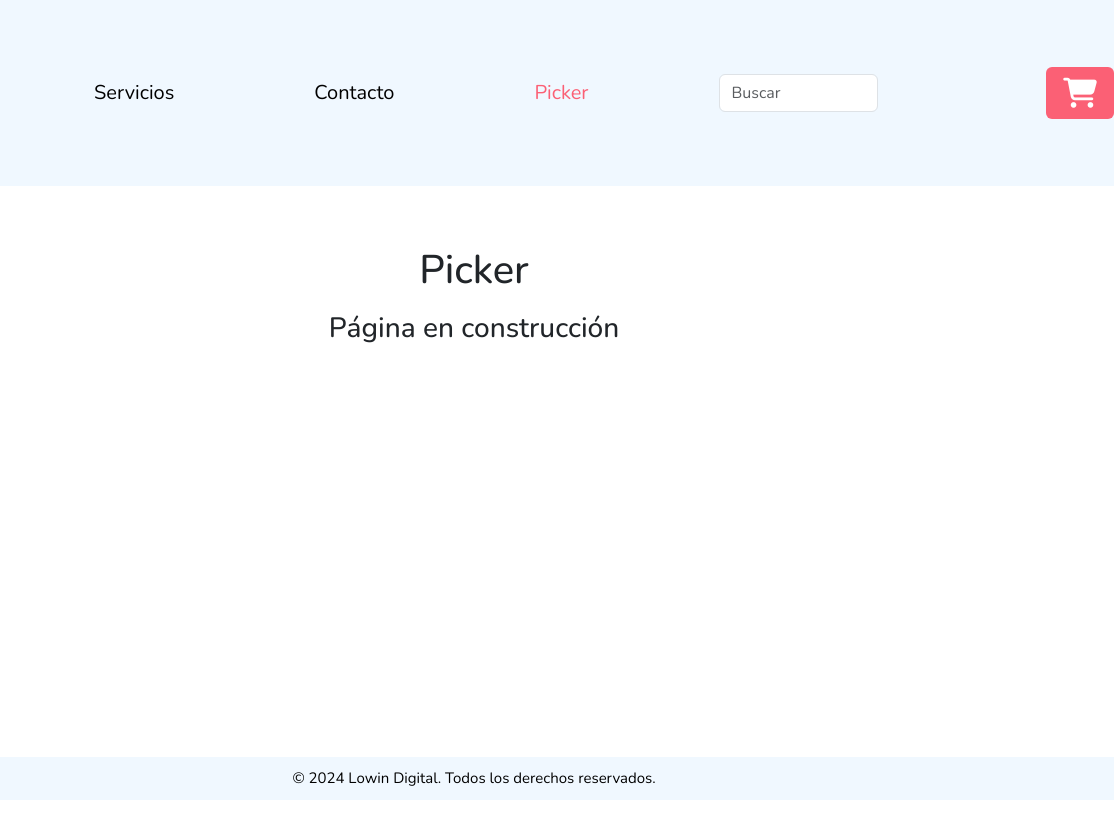
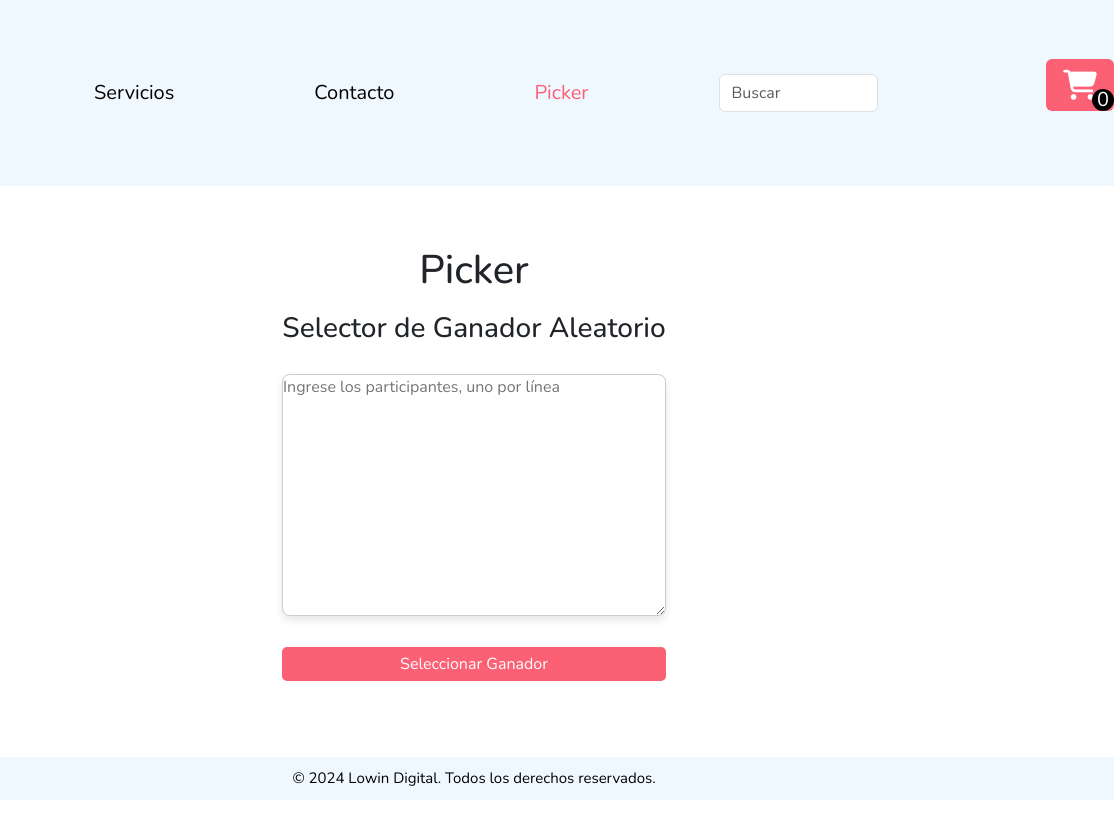
Before and after one commit to melicorreia/LandingPageCoder, a plain HTML site: page pages/picker.html in a window 1280 px wide. Shown: the full height of the page, 166-1280 px from the left. Drawn offline with nearby package versions, Linux system fonts and the light colour scheme; files whose address does not match are found by name.

Commit message:
Modificaciones 3

```diff
--- a/css/style.css
+++ b/css/style.css
@@ -287,9 +287,9 @@ figure {
     padding: 5px 10px;
     border-radius: 5px;
     cursor: pointer;
-    width: 100%;
     padding: 5px;
     margin-bottom: 20px;
+    width: 50px;
 }
 
 .close-button:hover {
@@ -339,3 +339,39 @@ figure {
     background-color: white;
     transition: background-color 0.5s ease;
 }
+
+.selector {
+    display: inline-block;
+    flex-direction: column;
+    justify-items: center;
+    width: 100%;
+}
+
+main textarea {
+    width: 30vw;
+    border: 1px solid #ccc;
+    box-shadow: 0px 4px 8px rgba(0, 0, 0, 0.1);
+    border-radius: 8px;
+}
+
+.btn-ganador {
+    background-color: rgb(251, 96, 117);
+    color: white;
+    border: none;
+    padding: 5px 10px;
+    border-radius: 5px;
+    cursor: pointer;
+    width: 100%;
+    padding: 5px;
+    margin-bottom: 20px;
+}
+
+.btn-ganador:hover {
+    background-color: rgb(120,221,208);
+}
+
+.botones-carrito {
+    display: flex;
+    flex-direction:row;
+    justify-content: space-around;
+}
--- a/js/app.js
+++ b/js/app.js
@@ -182,3 +182,23 @@ vaciarCarritoButton.addEventListener('click', vaciarCarrito)
 
 
 cargarProductos();
+
+function seleccionarGanador() {
+    // Obtener los nombres ingresados en el textarea
+    const textarea = document.getElementById("participantes");
+    const participantes = textarea.value.split("\n").filter(nombre => nombre.trim() !== "");
+
+    // Verificar si hay participantes
+    if (participantes.length === 0) {
+        alert("Por favor, ingresa al menos un participante.");
+        return;
+    }
+
+    // Seleccionar un ganador aleatoriamente
+    const indiceGanador = Math.floor(Math.random() * participantes.length);
+    const ganador = participantes[indiceGanador];
+
+    // Mostrar el nombre del ganador
+    const ganadorDiv = document.getElementById("ganador");
+    ganadorDiv.textContent = `¡El ganador es: ${ganador}! 🎉`;
+}
--- a/pages/picker.html
+++ b/pages/picker.html
@@ -34,7 +34,7 @@
                         <a class="nav-link active" aria-current="page" href="../index.html">Servicios</a>
                     </li>
                     <li class="nav-item">
-                    <a class="nav-link" aria-current="page" href="/pages/contacto.html">Contacto</a>
+                        <a class="nav-link" aria-current="page" href="./contacto.html">Contacto</a>
                     </li>
                     <li class="nav-item">
                         <a class="nav-link nav-link-picker" aria-current="page" href="#">Picker</a>
@@ -45,15 +45,27 @@
             <form class="search d-flex" role="search">
                     <input class="form-control me-2" type="search" placeholder="Buscar" aria-label="Search">
             </form>
-        <button class="btn btn-outline-success" type="submit"><i class="fa-solid fa-cart-shopping"></i></button>
+            <div id="popover" class="popover">
+                <div id="contenedor-carrito-productos"></div>
+                <div class="botones-carrito">
+                    <button id="vaciar-carro" class="close-button"><i class="fa-solid fa-trash"></i></button>
+                    <button id="close-popover" class="close-button"><i class="fa-solid fa-xmark"></i></button>
+                </div>
+            </div>
+            <div><figure id="contenedor-iconos" class="btn btn-carrito btn-outline-success" type="submit"><i class="fa-solid fa-cart-shopping"></i>        <span id="contador" class="cuenta">0</span></figure>
+            </div>
         </nav>
     </header>
-    <main>
+    <main class="selector">
         <h1>Picker</h1>
-        <h3>Página en construcción</h3>
-        <div class="imgIndex">
-            <img src="./img/giphy.webp" alt="">
-        </div>
+        <h3>Selector de Ganador Aleatorio</h3>
+
+
+            <textarea id="participantes" rows="10" cols="30" placeholder="Ingrese los participantes, uno por línea"></textarea>
+            <br><br>
+            <button class="btn-ganador" onclick="seleccionarGanador()">Seleccionar Ganador</button>
+            <span id="ganador"></span>
+
     </main>
     <footer>
         <p>© 2024 Lowin Digital. Todos los derechos reservados.</p>
@@ -63,6 +75,6 @@
     <script src="https://cdn.jsdelivr.net/npm/bootstrap@5.3.3/dist/js/bootstrap.bundle.min.js" integrity="sha384-YvpcrYf0tY3lHB60NNkmXc5s9fDVZLESaAA55NDzOxhy9GkcIdslK1eN7N6jIeHz" crossorigin="anonymous"></script>
     <script src="https://unpkg.com/aos@2.3.1/dist/aos.js"></script>
     <script> AOS.init(); </script>
-    <script src="./js/app.js"></script>
+    <script src="../js/app.js"></script>
 </body>
 </html>
```
Also changed, not shown: index.html (+4 -13 lines), pages/contacto.html (+12 -3 lines). Lines whose indentation alone changed are shown as unchanged.
